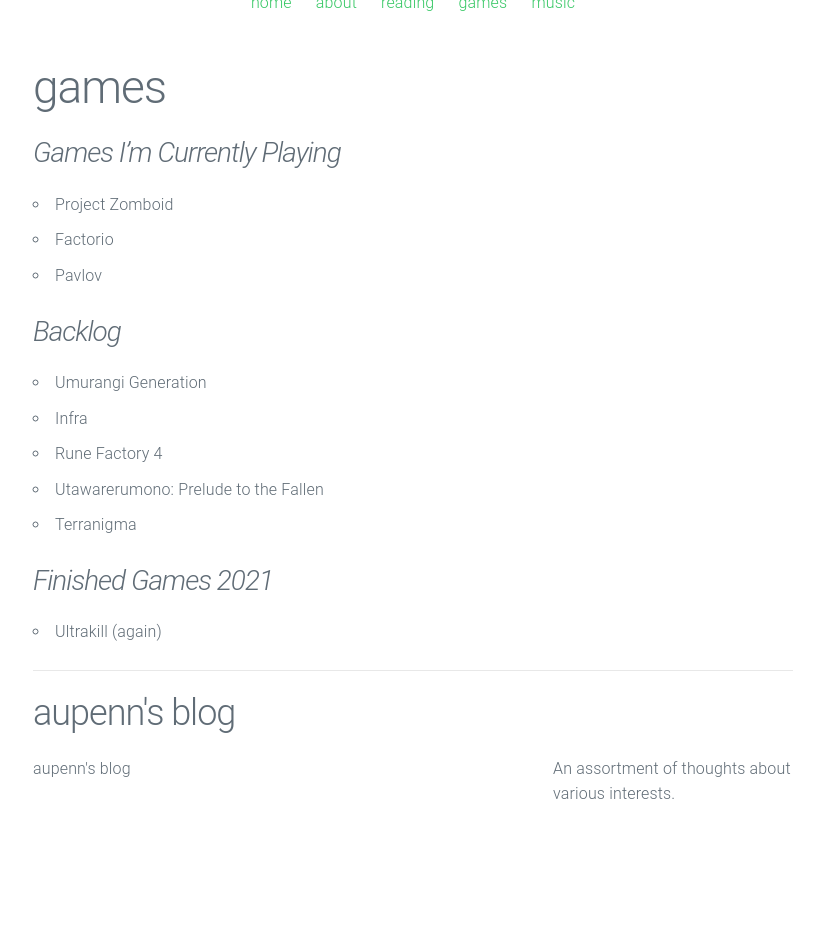
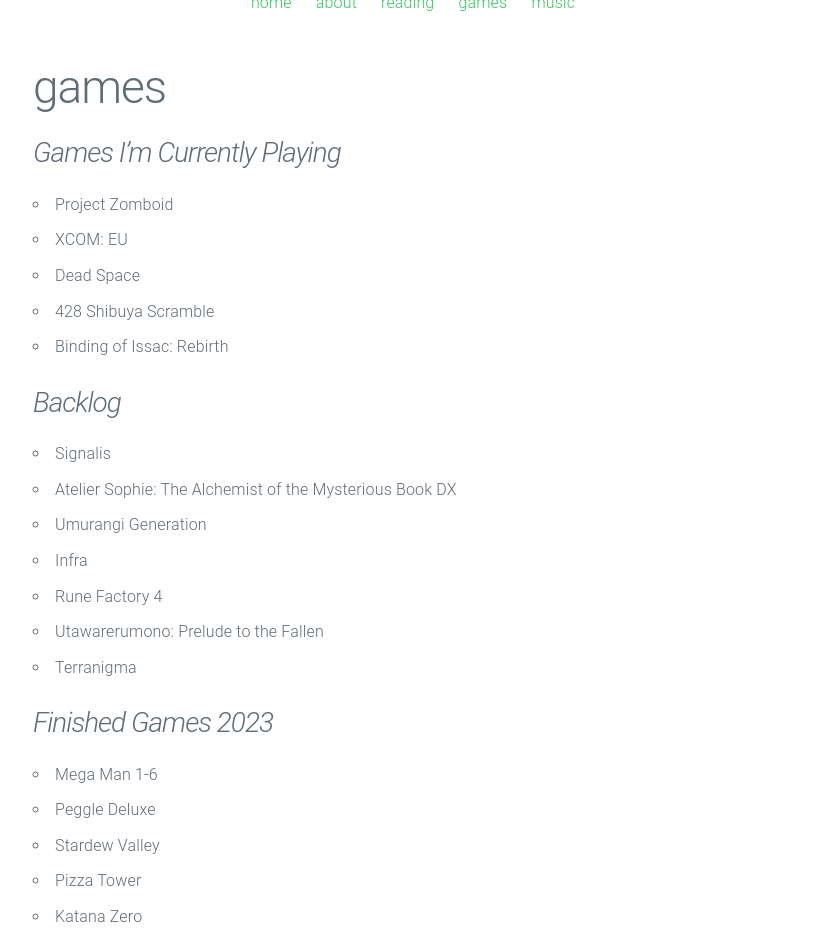
Before and after one commit to aupenn/loggit, a Jekyll site: the page built from gamelist.md, in a window 1280 px wide, cut to the strip 336-1271 px from the top of the page. Shown: the whole strip, without its empty margins (227-1048 px from the left). Built offline with Jekyll 4.4.1, drawn with Linux system fonts in a browser that asks for light colours; before the commit the page ends 1208 px from its top, so only the background shows below that; some of the changed text lies outside the part shown.

Commit message:
chore: Updated Game List to reflect accurate info

```diff
--- a/gamelist.md
+++ b/gamelist.md
@@ -6,15 +6,28 @@
 
 ### *Games I'm Currently Playing*
 * Project Zomboid
-* Factorio
-* Pavlov
+* XCOM: EU
+* Dead Space
+* 428 Shibuya Scramble
+* Binding of Issac: Rebirth
 
 ### *Backlog*
+* Signalis
+* Atelier Sophie: The Alchemist of the Mysterious Book DX
 * Umurangi Generation
 * Infra
 * Rune Factory 4
 * Utawarerumono: Prelude to the Fallen
 * Terranigma
 
+### *Finished Games 2023*
+* Mega Man 1-6
+* Peggle Deluxe
+* Stardew Valley
+* Pizza Tower
+* Katana Zero
+* Flare Nuinui Quest
+* Babbdi
+
 ### *Finished Games 2021*
 * Ultrakill (again)
```
